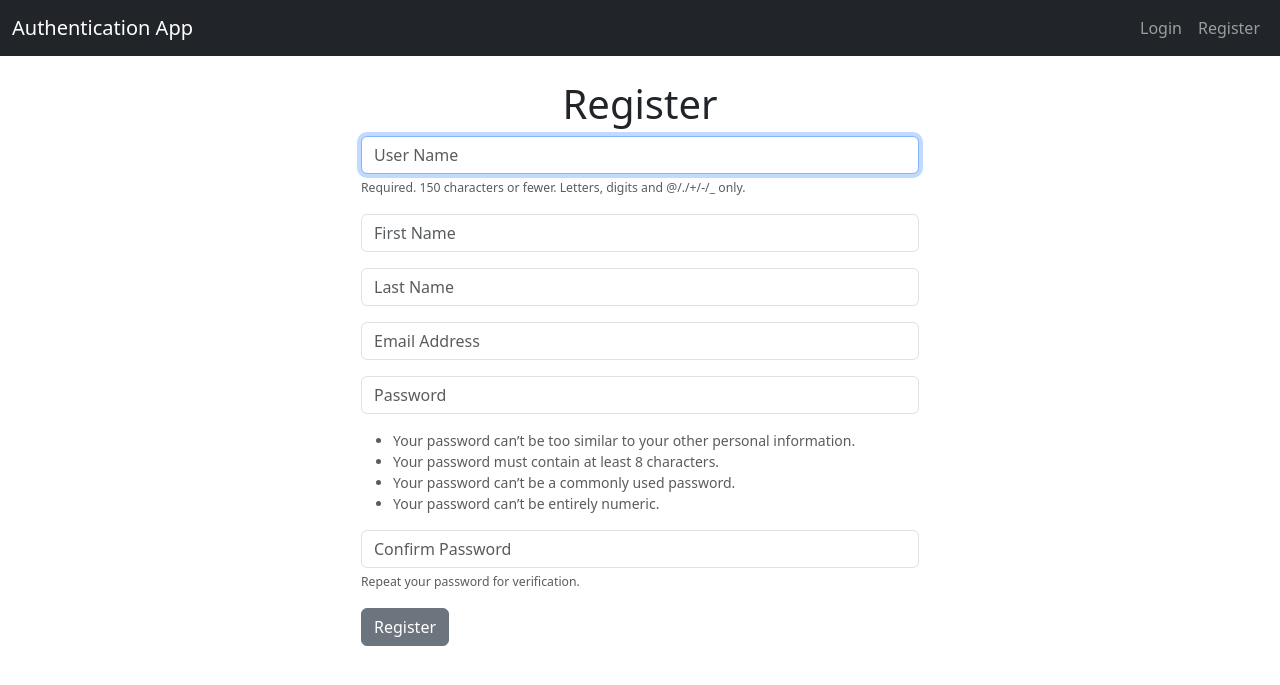
After one commit to gozygreg/DjangoAutheticate, a Django app: page /register/ in a window 1280 px wide. The commit adds this page. Shown: the top 685 px of the page. Run offline with Django 3.2, Linux system fonts and the light colour scheme.

Commit message:
Use widget to customise form

```diff
--- /dev/null
+++ b/authenticate/forms.py
@@ -0,0 +1,31 @@
+from django.contrib.auth.forms import UserCreationForm
+from django.contrib.auth.models import User
+from django import forms
+
+
+class SignUpForm(UserCreationForm):
+    email = forms.EmailField(label="", widget=forms.TextInput(attrs={'class':'form-control', 'placeholder':'Email Address'}))
+    first_name = forms.CharField(label="", max_length=100, widget=forms.TextInput(attrs={'class':'form-control', 'placeholder':'First Name'}))
+    last_name = forms.CharField(label="", max_length=100, widget=forms.TextInput(attrs={'class':'form-control', 'placeholder':'Last Name'}))
+
+    class Meta:
+        model = User
+        fields = ('username', 'first_name', 'last_name', 'email', 'password1', 'password2',)
+
+    def __init__(self, *args, **kwargs):
+        super(SignUpForm, self).__init__(*args, **kwargs)
+
+        self.fields['username'].widget.attrs['class'] = 'form-control'
+        self.fields['username'].widget.attrs['placeholder'] = 'User Name'
+        self.fields['username'].label = ''
+        self.fields['username'].help_text = '<span class="form-text text-muted"><small>Required. 150 characters or fewer. Letters, digits and @/./+/-/_ only.</small></span>'
+
+        self.fields['password1'].widget.attrs['class'] = 'form-control'
+        self.fields['password1'].widget.attrs['placeholder'] = 'Password'
+        self.fields['password1'].label = ''
+        self.fields['password1'].help_text = '<ul class="form-text text-muted"><li>Your password can’t be too similar to your other personal information.</li><li>Your password must contain at least 8 characters.</li><li>Your password can’t be a commonly used password.</li><li>Your password can’t be entirely numeric.</li></ul>'
+
+        self.fields['password2'].widget.attrs['class'] = 'form-control'
+        self.fields['password2'].label = ''
+        self.fields['password2'].widget.attrs['placeholder'] = 'Confirm Password'
+        self.fields['password2'].help_text = '<span class="form-text text-muted"><small>Repeat your password for verification.</small></span>'
--- a/authenticate/templates/authenticate/base.html
+++ b/authenticate/templates/authenticate/base.html
@@ -28,6 +28,9 @@
                     {% else %}
                     <li class="nav-item">
                         <a class="nav-link" href="{% url 'login' %}">Login</a>
+                    </li>
+                    <li class="nav-item">
+                        <a class="nav-link" href="{% url 'register' %}">Register</a>
                     </li>
                     {% endif %}
                 </ul>
--- /dev/null
+++ b/authenticate/templates/authenticate/register.html
@@ -0,0 +1,16 @@
+{% extends 'authenticate/base.html' %}
+
+{% block content %}
+<h1 class="text-center">Register</h1>
+
+<div class="col-md-6 offset-md-3">
+    <form method="POST" action="{% url 'register' %}">
+        {% csrf_token %}
+        {% if form.errors %}
+        <p>Your Form Has Errors </p>
+        {% endif %}
+        {{ form.as_p }}
+        <input type="submit" value="Register" class="btn btn-secondary">
+    </form>
+</div>
+{% endblock %}
--- a/authenticate/urls.py
+++ b/authenticate/urls.py
@@ -6,4 +6,5 @@ urlpatterns = [
     path('', views.home, name="home"),
     path('login/', views.login_user, name="login"),
     path('logout/', views.logout_user, name="logout"),
+    path('register/', views.register_user, name="register")
 ]
--- a/authenticate/views.py
+++ b/authenticate/views.py
@@ -1,6 +1,8 @@
 from django.shortcuts import render, redirect
 from django.contrib.auth import authenticate, login, logout
+from django.contrib.auth.forms import UserCreationForm
 from django.contrib import messages
+from .forms import SignUpForm
 
 
 def home(request):
@@ -27,3 +29,20 @@ def logout_user(request):
     logout(request)
     messages.success(request, ('You have been logout'))
     return redirect('home')
+
+
+def register_user(request):
+    if request.method == 'POST':
+        form = SignUpForm(request.POST)
+        if form.is_valid():
+            form.save()
+            username = form.cleaned_data['username']
+            password = form.cleaned_data['password1']
+            user = authenticate(username=username, password=password)
+            login(request, user)
+            messages.success(request, ('You Have Registered'))
+            return redirect('home')
+    else:
+        form = SignUpForm()
+    context = {'form': form}
+    return render(request, 'authenticate/register.html', context)
```
Also changed, not shown: authenticate/templates/authenticate/home.html (+7 -0 lines), db.sqlite3.
